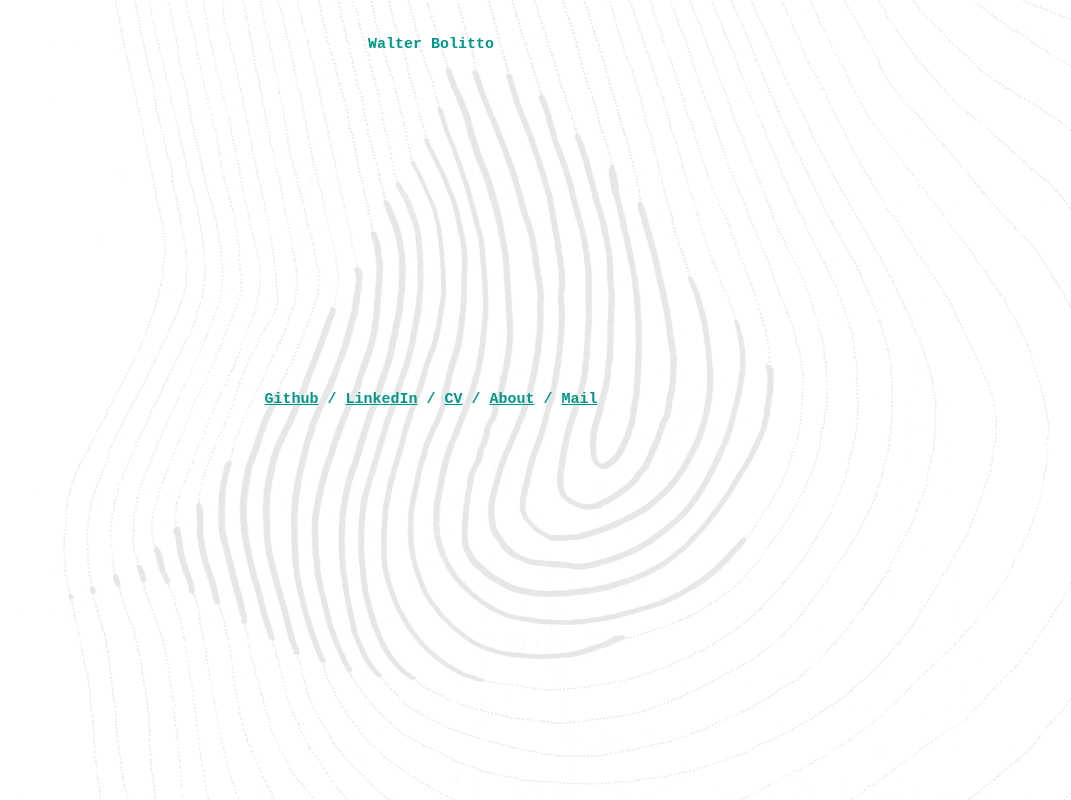
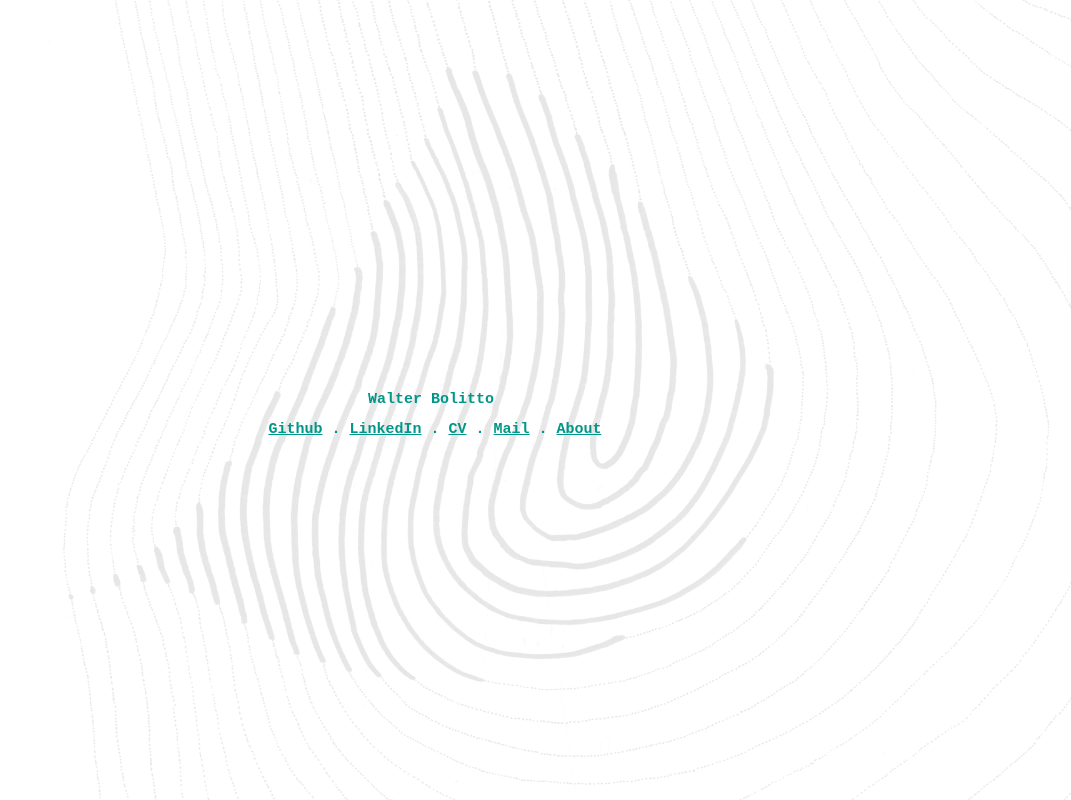
Before and after one commit to RaulCN/bolitto.github.io, a plain HTML site: page index.html in a window 1280 px wide. Shown: the whole page, without its empty margins (209-1280 px from the left). Drawn offline with nearby package versions, Linux system fonts and the light colour scheme.

Commit message:
Update index.html

```diff
--- a/index.html
+++ b/index.html
@@ -11,40 +11,38 @@ body, html {
     color: #777;
     line-height: 2;
     font-weight: bold;
+    text-align: center;
 }
-
 .img{
     background-attachment: fixed;
     background-position: center;
     background-repeat: no-repeat;
     background-size: cover;
 }
-
 .img{
     background-image: url('21722230932_b275b0e1b3_k.jpg');
     min-height: 100%;
     opacity: 0.1;
 }
-
 </style>
 <body>
 
 <div class="img w3-display-container w3-opacity-min">
 </div>
 <div class="w3-display-topmiddle">
+
+</div>
+
+<div class=" w3-display-middle">
+	<div class="w3-text-teal w3-bar">
     <span class="w3-hide-small w3-padding-small w3-text-teal w3-container w3-margin-bottom">Walter Bolitto</span>
     <span class="w3-hide-medium w3-hide-large small w3-tiny w3-padding-small w3-text-teal">Walter Bolitto</span>
+    <a href="https://github.com/Bolitto">Github</a> .
+    <a href="https://br.linkedin.com/in/walter-rubens-bolitto-carvalho-851290120">LinkedIn</a> .
+    <a href="markdown-cv">CV</a> .
+    <a href="mailto:bolitto@riseup.net?Subject=Olá">Mail</a> .
+    <a href="#about">About</a>
 
-
-
-</div>
-<div class=" w3-display-middle">
-	<div class="w3-text-teal w3-bar">
-    <a href="https://github.com/Bolitto">Github</a> /
-    <a href="https://br.linkedin.com/in/walter-rubens-bolitto-carvalho-851290120">LinkedIn</a> /
-    <a href="markdown-cv">CV</a> /
-    <a href="#about">About</a> /
-    <a href="mailto:bolitto@riseup.net?Subject=Olá">Mail</a>
 </div></div>
 </body>
 </html>
```
